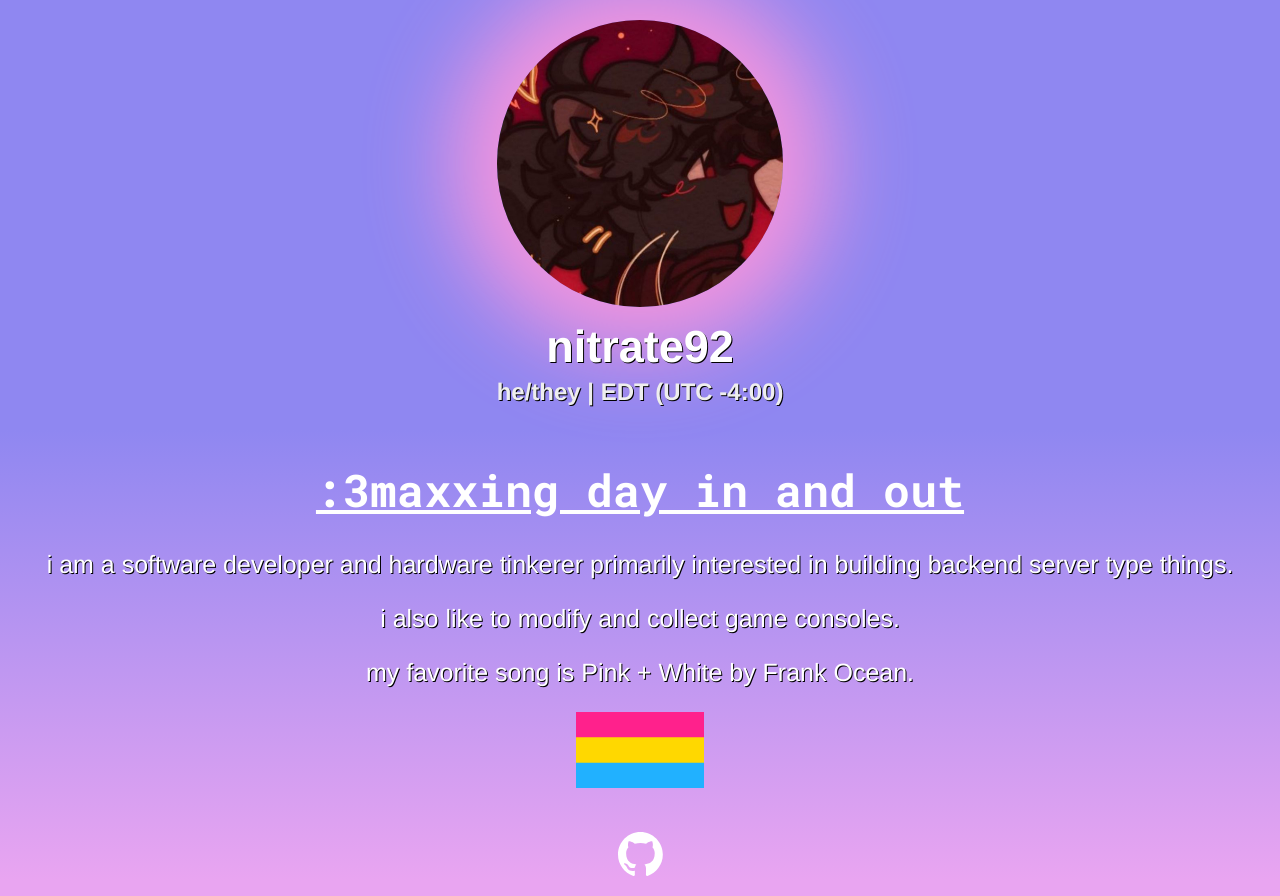
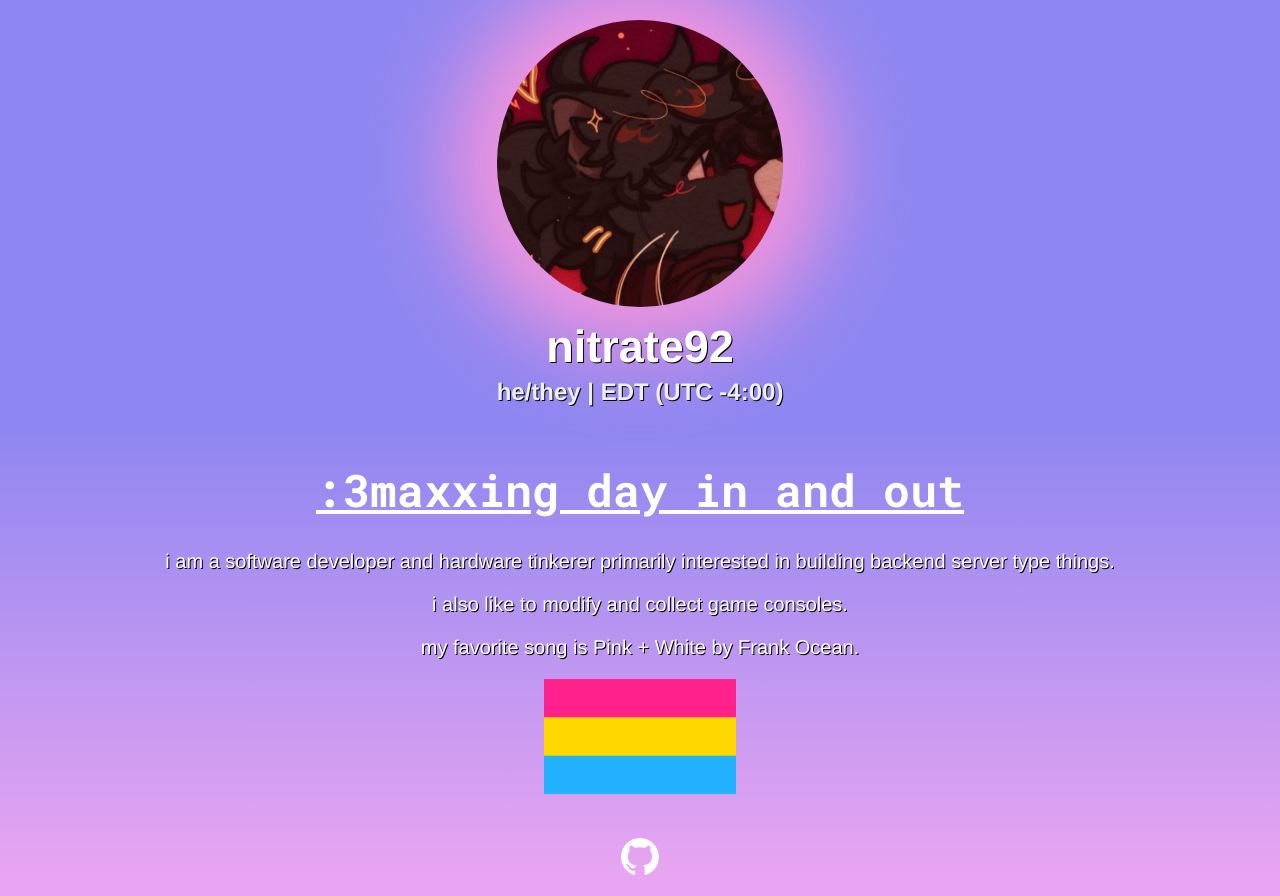
Before and after one commit to nitrate92/nitrate92.github.io, a plain HTML site: page index.html in a window 1280 px wide. Drawn offline with Linux system fonts and the light colour scheme.

Commit message:
Small sizing adjustments

```diff
--- a/index.html
+++ b/index.html
@@ -40,7 +40,7 @@
 
       p {
          color: var(--general-text);
-         font-size: 25px;
+         font-size: 20px;
          text-shadow: 1px 1px black;
       }
 
@@ -179,9 +179,9 @@
             <li>shit</li>
          </ul>
       </div> -->
-      <img src="pan.svg" width="10%" alt="pansexual :0">
+      <img src="pan.svg" width="15%" alt="pansexual :0">
       <div style="margin-top: 40px;">
-         <a href="https://github.com/nitrate92"><img src="github-mark-white.svg" width="45px"></a>
+         <a href="https://github.com/nitrate92"><img src="github-mark-white.svg" width="3%"></a>
       </div>
    </div>
 </body>
```
